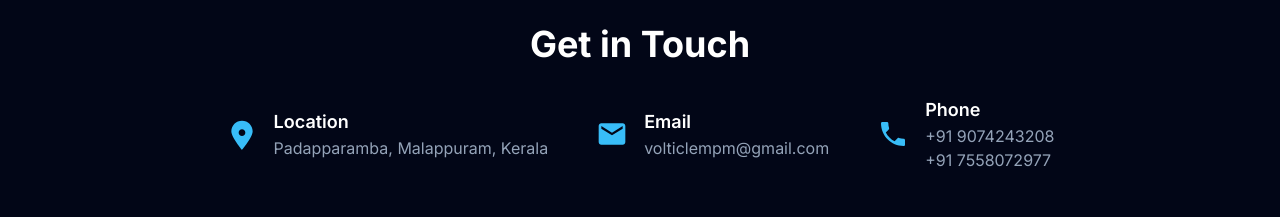
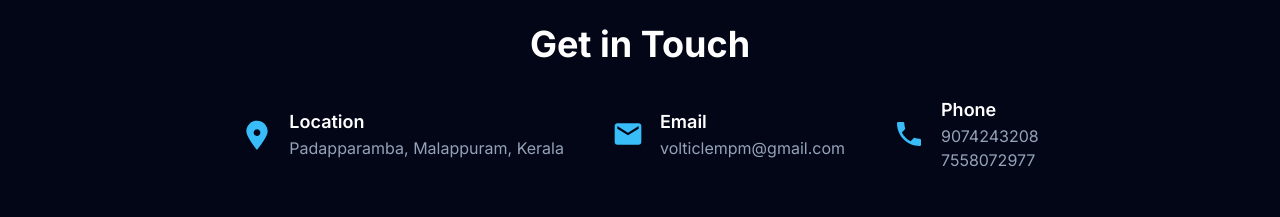
Before and after one commit to ahadtabc/Volticle, a plain HTML site: page index.html in a window 1280 px wide. Shown: the part 1960-2177 px from the top of the page. Drawn offline with nearby package versions, Linux system fonts and the light colour scheme.

Commit message:
Index.html

```diff
--- a/index.html
+++ b/index.html
@@ -272,8 +272,8 @@
                         <svg class="w-8 h-8 text-sky-400" fill="currentColor" viewBox="0 0 24 24" xmlns="http://www.w3.org/2000/svg"><path d="M6.62 10.79c1.44 2.83 3.76 5.14 6.59 6.59l2.2-2.2c.28-.28.67-.36 1.02-.25 1.12.37 2.33.57 3.57.57.55 0 1 .45 1 1V20c0 .55-.45 1-1 1-9.39 0-17-7.61-17-17 0-.55.45-1 1-1h3.5c.55 0 1 .45 1 1 0 1.25.2 2.45.57 3.57.11.35.03.74-.25 1.02l-2.2 2.2z"/></svg>
                         <div class="text-left">
                             <p class="text-lg font-semibold text-white">Phone</p>
-                            <a href="tel:+919074243208" class="text-slate-400 block">+91 9074243208</a>
-                            <a href="tel:+917558072977" class="text-slate-400 block">+91 7558072977</a>
+                            <a href="tel:+919074243208" class="text-slate-400 block">9074243208</a>
+                            <a href="tel:+917558072977" class="text-slate-400 block">7558072977</a>
                         </div>
                     </div>
                 </div>
```
